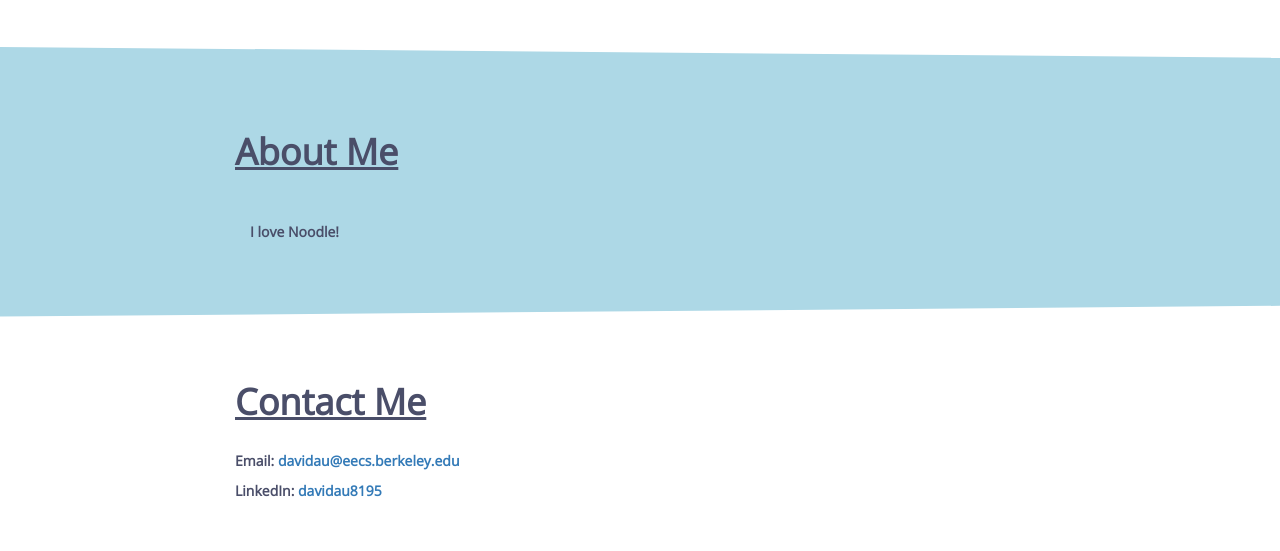
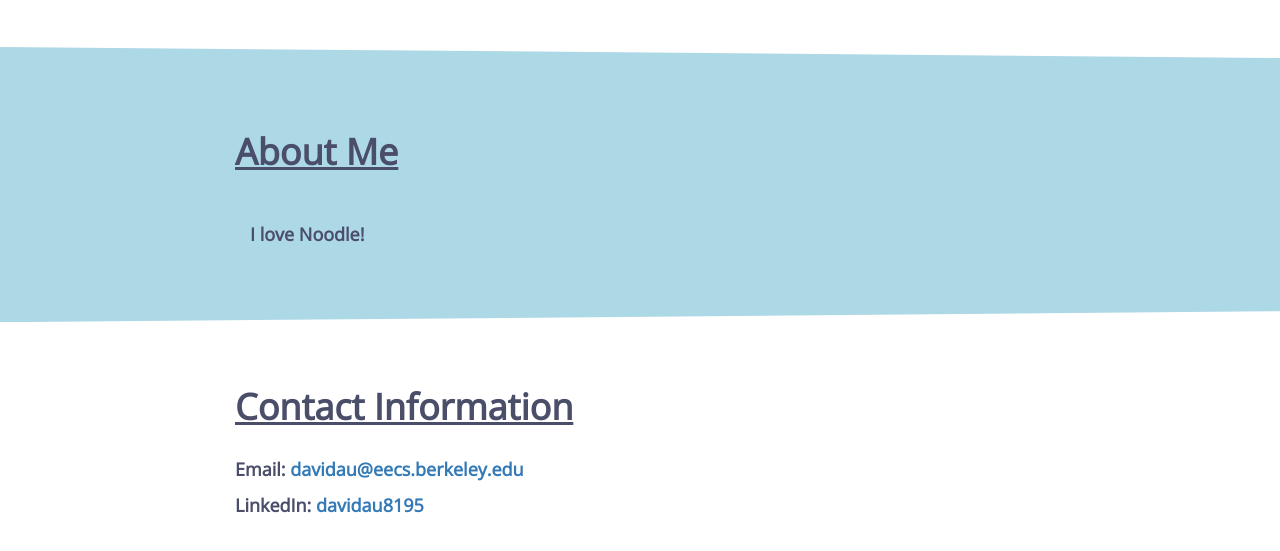
Before and after one commit to davidau8195/aboutme, a plain HTML site: page index.html in a window 1280 px wide. Shown: the part 229-780 px from the top of the page. Drawn offline with nearby package versions, Linux system fonts and the light colour scheme.

Commit message:
upload everything

```diff
--- a/css/style.css
+++ b/css/style.css
@@ -23,6 +23,7 @@ p {
 	color: #4A4E69;
 	font-weight: 1000;
 	font-family: 'Open Sans', sans-serif;
+	font-size: 18px;
 }
 
 .profile-pic {
--- a/index.html
+++ b/index.html
@@ -75,7 +75,7 @@
 				<div class="row row-footer">
 				    <div class="col-sm-8 col-sm-offset-2">
 
-				    		<h1><b><u>Contact Me</u></b></h1>
+				    		<h1><b><u>Contact Information</u></b></h1>
 				    		<br>
 				    		<p> Email: <a href="davidau@eecs.berkeley.edu">davidau@eecs.berkeley.edu </a></p>
 				    		<p> LinkedIn: <a href="https://www.linkedin.com/in/davidau95/"> davidau8195</a></p>
```
